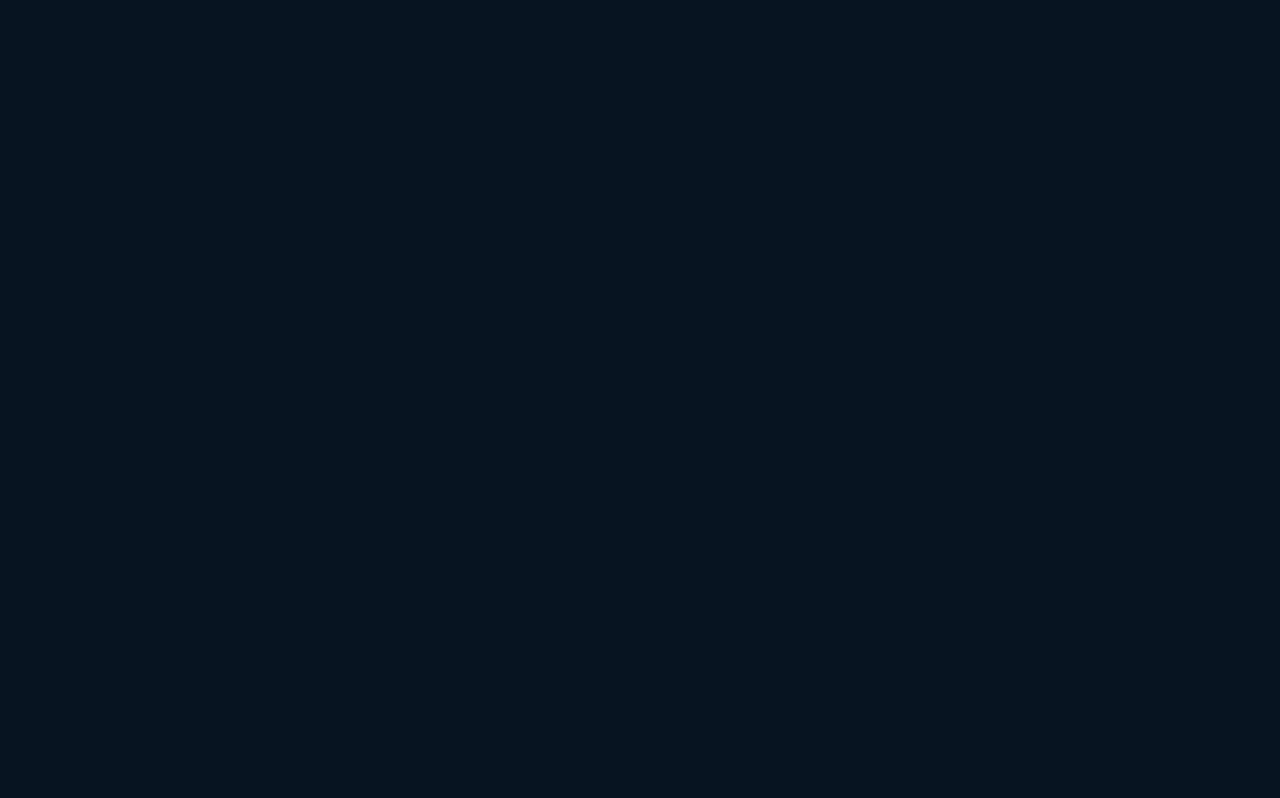
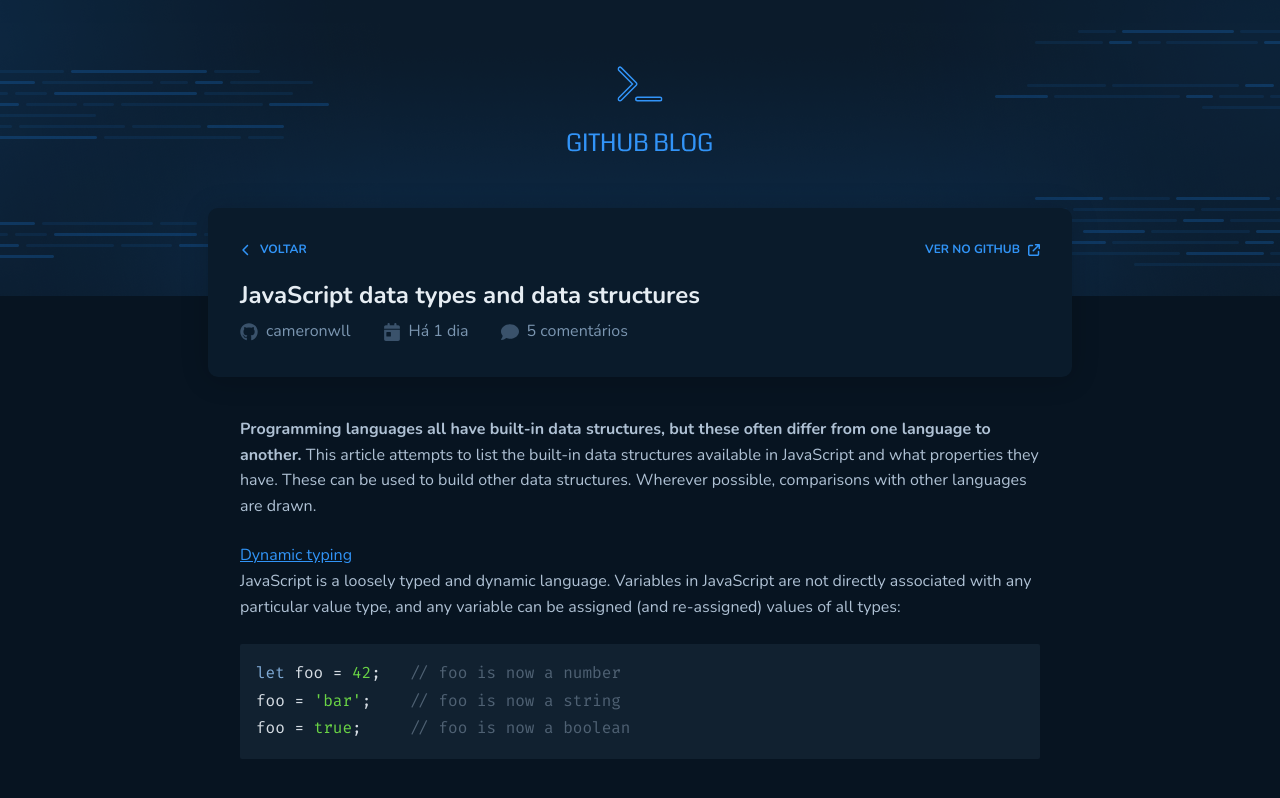
Before and after one commit to jordane-chaves/challenge-03-ignite-github-blog, a React (Vite) app: page /post/1 in a window 1280 px wide. Before the commit this address had no page. Built offline with nearby package versions, Linux system fonts and the light colour scheme.

Commit message:
feat: add post page

```diff
--- a/index.html
+++ b/index.html
@@ -10,9 +10,10 @@
     <meta name="viewport" content="width=device-width, initial-scale=1.0" />
 
     <link
-      href="https://fonts.googleapis.com/css2?family=Nunito:ital,wght@0,200..1000;1,200..1000&display=swap"
+      href="https://fonts.googleapis.com/css2?family=Fira+Code:wght@300..700&family=Nunito:ital,wght@0,200..1000;1,200..1000&display=swap"
       rel="stylesheet"
     />
+
     <title>Github Blog</title>
   </head>
   <body>
--- a/package.json
+++ b/package.json
@@ -11,10 +11,13 @@
     "lint:fix": "eslint src --ext .ts,.tsx --fix"
   },
   "dependencies": {
+    "@types/react-syntax-highlighter": "^15.5.13",
     "react": "^18.3.1",
     "react-dom": "^18.3.1",
     "react-icons": "^5.2.1",
+    "react-markdown": "^9.0.1",
     "react-router-dom": "^6.25.1",
+    "react-syntax-highlighter": "^15.5.0",
     "styled-components": "^6.1.12"
   },
   "devDependencies": {
--- a/src/pages/home/components/post/index.tsx
+++ b/src/pages/home/components/post-card/index.tsx
@@ -1,6 +1,6 @@
 import { PostContainer, PostContent, PostHeader } from './styles'
 
-export function Post() {
+export function PostCard() {
   return (
     <PostContainer>
       <PostHeader>
--- a/src/pages/home/index.tsx
+++ b/src/pages/home/index.tsx
@@ -1,4 +1,4 @@
-import { Post } from './components/post'
+import { PostCard } from './components/post-card'
 import { Profile } from './components/profile'
 import { HomeContent, Input, PostList, SearchFormContainer } from './styles'
 
@@ -19,7 +19,7 @@
 
         <PostList>
           {Array.from({ length: 6 }).map((_, index) => (
-            <Post key={index} />
+            <PostCard key={index} />
           ))}
         </PostList>
       </HomeContent>
--- /dev/null
+++ b/src/pages/post/components/code/index.tsx
@@ -0,0 +1,29 @@
+import { HTMLAttributes } from 'react'
+import { Prism as SyntaxHighlighter } from 'react-syntax-highlighter'
+
+import { CodeContainer } from './styles'
+
+interface CodeProps extends HTMLAttributes<HTMLElement> {}
+
+export function Code({ children, className, ...props }: CodeProps) {
+  const match = /language-(?<language>\w+)/.exec(className ?? '')
+  const content = String(children)
+
+  const language = match?.groups?.language
+
+  return (
+    <CodeContainer>
+      {!language ? (
+        <pre>
+          <code {...props} className={className}>
+            {children}
+          </code>
+        </pre>
+      ) : (
+        <SyntaxHighlighter {...props} style={{}} language={language}>
+          {content}
+        </SyntaxHighlighter>
+      )}
+    </CodeContainer>
+  )
+}
--- /dev/null
+++ b/src/pages/post/components/code/styles.ts
@@ -0,0 +1,32 @@
+import styled from 'styled-components'
+
+export const CodeContainer = styled.div`
+  pre {
+    background-color: ${(props) => props.theme.colors.post} !important;
+    border-radius: 2px;
+
+    padding: 1rem;
+  }
+
+  code[class*='language-'] {
+    color: ${(props) => props.theme.colors.code.base};
+    font-family: 'Fira Code', monospace;
+    font-size: 1rem;
+    font-weight: 400;
+    line-height: 1.6;
+
+    span[class*='keyword'] {
+      color: ${(props) => props.theme.colors.code.keyword};
+    }
+
+    span[class*='boolean'],
+    span[class*='number'],
+    span[class*='string'] {
+      color: ${(props) => props.theme.colors.code.number};
+    }
+
+    span[class*='comment'] {
+      color: ${(props) => props.theme.colors.code.comment};
+    }
+  }
+`
--- /dev/null
+++ b/src/pages/post/index.tsx
@@ -0,0 +1,81 @@
+import {
+  FaArrowUpRightFromSquare,
+  FaCalendarDay,
+  FaChevronLeft,
+  FaComment,
+  FaGithub,
+} from 'react-icons/fa6'
+import Markdown from 'react-markdown'
+
+import { TitleSection } from '../../components/title-section'
+import { Code } from './components/code'
+import {
+  PostContainer,
+  PostContent,
+  PostInfoContainer,
+  PostInfoItem,
+  PostTitleContainer,
+} from './styles'
+
+const fakePostMarkdown = `**Programming languages all have built-in data structures, but these often differ from one language to another.** This article attempts to list the built-in data structures available in JavaScript and what properties they have. These can be used to build other data structures. Wherever possible, comparisons with other languages are drawn.
+
+[Dynamic typing](#)
+JavaScript is a loosely typed and dynamic language. Variables in JavaScript are not directly associated with any particular value type, and any variable can be assigned (and re-assigned) values of all types:
+
+~~~js
+let foo = 42;   // foo is now a number
+foo = 'bar';    // foo is now a string
+foo = true;     // foo is now a boolean
+~~~
+`
+
+export function Post() {
+  return (
+    <div>
+      <TitleSection>
+        <PostTitleContainer>
+          <header>
+            <a href="/">
+              <FaChevronLeft /> Voltar
+            </a>
+
+            <a href="#" target="_blank" rel="noopener noreferrer">
+              Ver no Github <FaArrowUpRightFromSquare />
+            </a>
+          </header>
+
+          <h1>JavaScript data types and data structures</h1>
+
+          <PostInfoContainer>
+            <PostInfoItem>
+              <FaGithub />
+              <span>cameronwll</span>
+            </PostInfoItem>
+
+            <PostInfoItem>
+              <FaCalendarDay />
+              <span>Há 1 dia</span>
+            </PostInfoItem>
+
+            <PostInfoItem>
+              <FaComment />
+              <span>5 comentários</span>
+            </PostInfoItem>
+          </PostInfoContainer>
+        </PostTitleContainer>
+      </TitleSection>
+
+      <PostContainer>
+        <PostContent>
+          <Markdown
+            components={{
+              code: (props) => <Code {...props} />,
+            }}
+          >
+            {fakePostMarkdown}
+          </Markdown>
+        </PostContent>
+      </PostContainer>
+    </div>
+  )
+}
--- /dev/null
+++ b/src/pages/post/styles.ts
@@ -0,0 +1,63 @@
+import styled from 'styled-components'
+
+export const PostTitleContainer = styled.div`
+  header {
+    display: flex;
+    justify-content: space-between;
+    align-items: center;
+  }
+
+  h1 {
+    margin-top: 1.25rem;
+  }
+`
+
+export const PostInfoContainer = styled.div`
+  display: flex;
+  align-items: center;
+  gap: 0.5rem 2rem;
+  flex-wrap: wrap;
+
+  margin-top: 0.5rem;
+`
+
+export const PostInfoItem = styled.div`
+  display: flex;
+  align-items: center;
+  gap: 0.5rem;
+
+  svg {
+    color: ${(props) => props.theme.colors.label};
+    height: 18px;
+    width: 18px;
+  }
+
+  span {
+    color: ${(props) => props.theme.colors.span};
+  }
+`
+
+export const PostContainer = styled.div`
+  padding-inline: 1.5rem;
+`
+
+export const PostContent = styled.main`
+  display: flex;
+  flex-direction: column;
+  gap: 1.5rem;
+
+  max-width: 864px;
+  width: 100%;
+
+  margin: 0 auto;
+  padding: 2.5rem 2rem;
+
+  p a {
+    border: 0;
+
+    font-size: 1rem;
+    font-weight: 400;
+    text-transform: none;
+    text-decoration: underline;
+  }
+`
--- a/src/router.tsx
+++ b/src/router.tsx
@@ -2,12 +2,14 @@
 
 import { DefaultLayout } from './layouts/default-layout'
 import { Home } from './pages/home'
+import { Post } from './pages/post'
 
 export function Router() {
   return (
     <Routes>
       <Route path="/" element={<DefaultLayout />}>
         <Route path="/" element={<Home />} />
+        <Route path="/post/:id" element={<Post />} />
       </Route>
     </Routes>
   )
--- a/src/styles/global.ts
+++ b/src/styles/global.ts
@@ -35,6 +35,7 @@
 
   a {
     border-radius: 2px;
+    border-bottom: 1px solid transparent;
 
     display: flex;
     align-items: center;
--- a/src/styles/themes/default.ts
+++ b/src/styles/themes/default.ts
@@ -11,6 +11,12 @@
     text: '#afc1d4',
     subtitle: '#c4d3e3',
     title: '#e6edf3',
+    code: {
+      base: '#d5dce3',
+      keyword: '#80abd6',
+      number: '#6ad445',
+      comment: '#4f6173',
+    },
   },
   screens: {
     sm: '640px',
```
Also changed, not shown: src/pages/home/components/post-card/styles.ts (renamed from src/pages/home/components/post/styles.ts), 1 other file (tests, documents, lock files or other folders).
